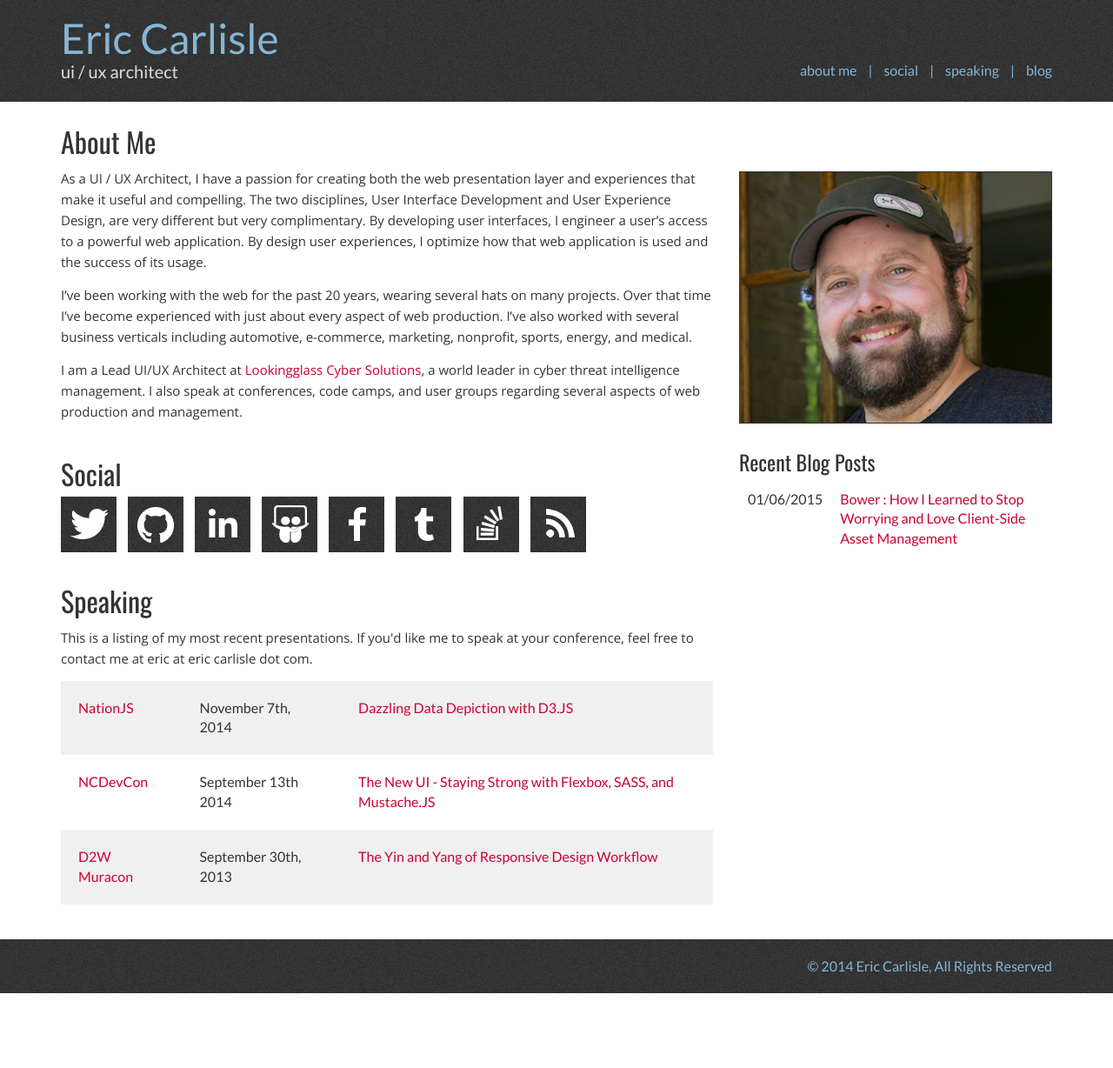
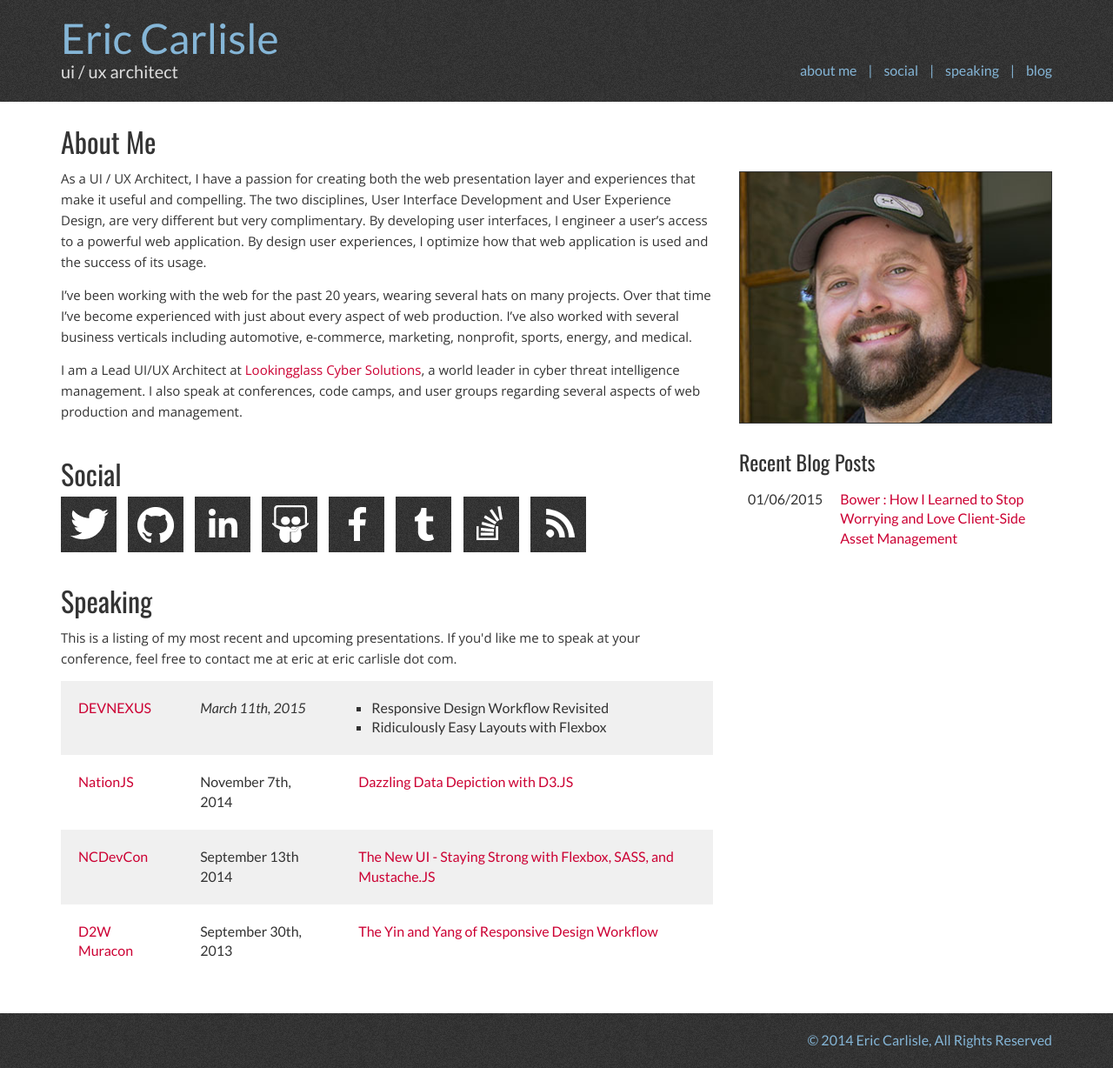
Before and after one commit to ecarlisle/www.ericcarlisle.old.jekyll, a Jekyll site: the page built from index.html, in a window 1280 px wide. Shown: the whole page at 87% size. Built offline with Jekyll 4.4.1, drawn with Linux system fonts in a browser that asks for light colours; before the commit the page ends 1142 px from its top, so only the background shows below that.

Commit message:
Add DEVNEXUS to speaking events

```diff
--- a/_sass/_base.scss
+++ b/_sass/_base.scss
@@ -78,6 +78,12 @@ header, footer {
 
 header, footer {
   padding: 2rem 0;
+}
+
+ul {
+  margin: 0;
+  padding: 0 0 0 1.5rem;
+  list-style-type: square;
 }
 
 // ---------- Header ----------
--- a/index.html
+++ b/index.html
@@ -73,9 +73,19 @@ title: Eric Carlisle - UI / UX Architect
       <a name="speaking" class="tmar3 block"></a>
       <h2>Speaking</h2>
 
-      <p>This is a listing of my most recent presentations. If you'd like me to speak at your conference, feel free to contact me at eric at eric carlisle dot com.</p>
+      <p>This is a listing of my most recent and upcoming presentations. If you'd like me to speak at your conference, feel free to contact me at eric at eric carlisle dot com.</p>
 
       <table class="listing-table-banded">
+        <tr>
+          <td><a href="http://devnexus.com/">DEVNEXUS</td>
+          <td><em>March 11th, 2015</em></td>
+          <td>
+            <ul>
+              <li>Responsive Design Workflow Revisited</li>
+              <li>Ridiculously Easy Layouts with Flexbox</li>
+            </ul>
+          </td>
+        </tr>
         <tr>
           <td><a href="http://www.nationjs.com/">NationJS</td>
           <td>November 7th, 2014</td>
```
